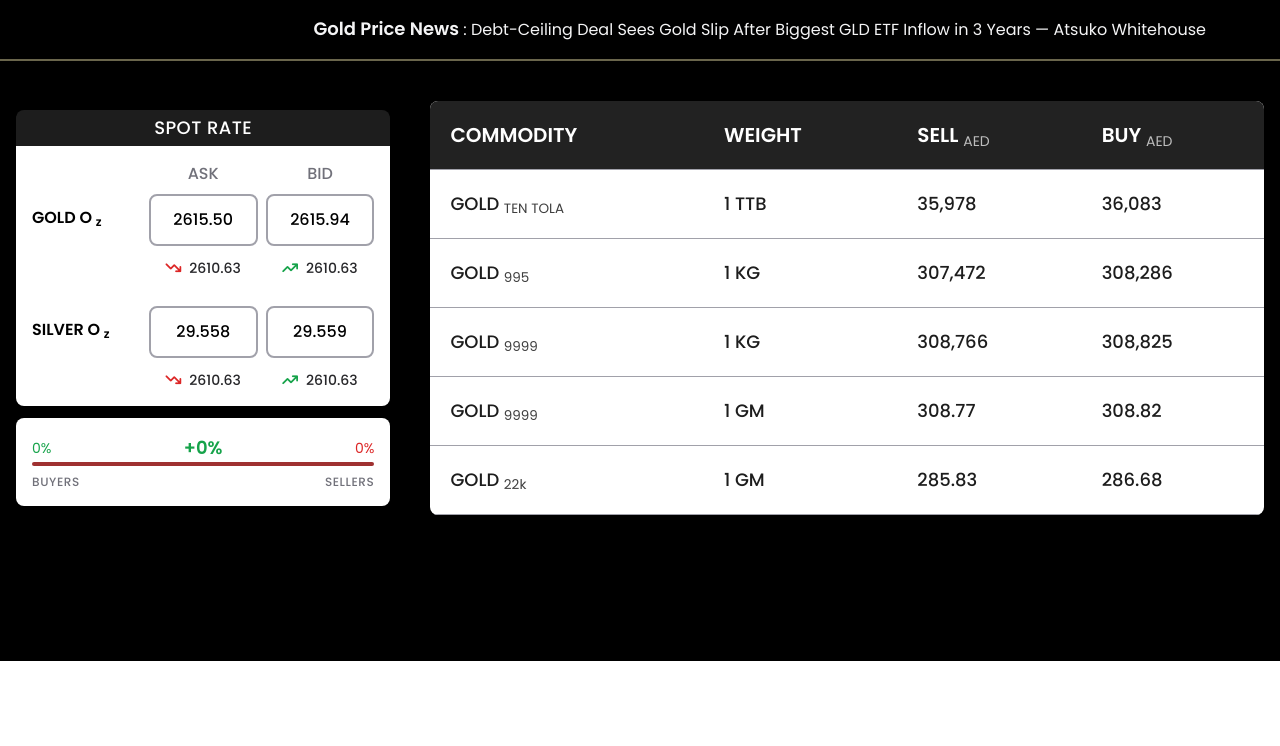
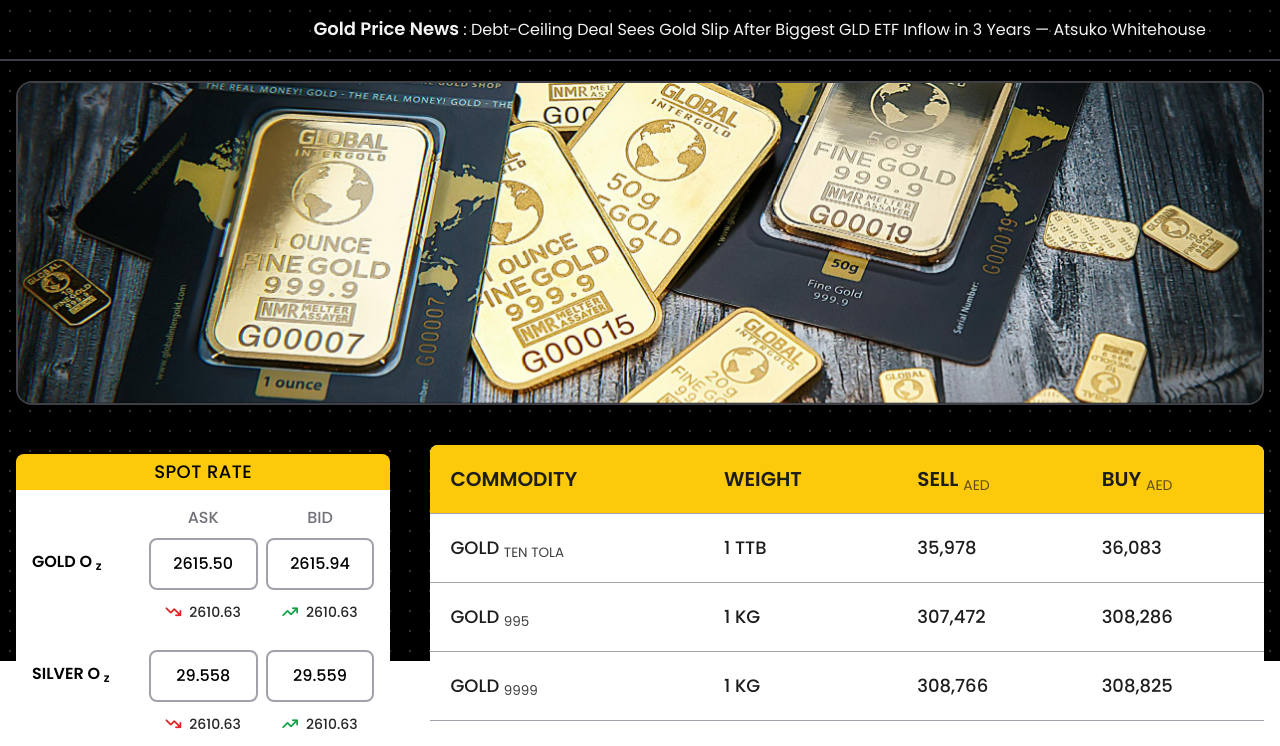
Before and after one commit to hax0-r/fiverr_gold, a website: page website11/gold1.html in a window 1280 px wide. Shown: the part 139-885 px from the top of the page. Before the commit the page ends 800 px from the top, so only its background shows below. Drawn offline with nearby package versions, Linux system fonts and the light colour scheme; grey boxes are pictures that could not be loaded; a script that the page names is missing.

Commit message:
home page

```diff
--- a/website11/Docs/Styles/global.css
+++ b/website11/Docs/Styles/global.css
@@ -102,3 +102,16 @@ img, button, iframe, a {
 .marquee {
     animation: marquee 15s linear infinite;
 }
+
+.swiper-slide {
+  display: flex;
+  justify-content: center;
+  align-items: center;
+}
+
+.swiper-slide img {
+  display: block;
+  width: 100%;
+  height: 100%;
+  object-fit: cover;
+}
--- a/website11/gold1.html
+++ b/website11/gold1.html
@@ -12,14 +12,21 @@
         crossorigin="anonymous" referrerpolicy="no-referrer" />
     <link rel="stylesheet" href="./Docs/Styles/global.css">
     <script src="https://cdn.tailwindcss.com"></script>
+    <link rel="stylesheet" href="https://cdn.jsdelivr.net/npm/swiper@11/swiper-bundle.min.css" />
+
 </head>
 
 <body>
 
+    <div
+        class="fixed top-0 z-[-2] h-screen w-screen bg-[#000000] bg-[radial-gradient(#ffffff33_1px,#000_1px)] bg-[size:20px_20px]">
+    </div>
 
-    <div class="min-h-screen bg-[#000] w-full ">
+    <div class="min-h-screen w-full ">
 
-        <div class="flex items-center md:justify-between justify-center md:flex-row flex-col p-4 max-w-7xl w-full mx-auto">
+
+        <div
+            class="flex items-center md:justify-between justify-center md:flex-row flex-col p-4 max-w-7xl w-full mx-auto">
             <a href="./index.html">
                 <img src="./Docs/Assets/logo1.png" class="h-20 mx-auto mb-6 " alt="">
             </a>
@@ -42,17 +49,28 @@
             </div>
         </div>
 
-        <div class="p-4 w-full text-zinc-100 font-medium border-y-2 border-[#6a664c] overflow-hidden">
+        <div class="p-4 w-full text-zinc-100 font-medium border-y-2 border-zinc-700 overflow-hidden">
             <div class="marquee inline-block text-nowrap font-normal">
                 <span class="font-semibold text-lg">Gold Price News</span> : Debt-Ceiling Deal Sees Gold Slip
                 After Biggest GLD ETF Inflow in 3 Years — Atsuko Whitehouse
             </div>
         </div>
 
-        <div class="flex items-center justify-center lg:flex-row flex-col max-w-7xl mx-auto w-full md:py-10 py-5 px-4 lg:gap-10 gap-4">
+        <div class="max-w-7xl  w-full mx-auto px-4 pt-5">
+            <div class="swiper mySwiper border-2 border-zinc-700 rounded-2xl overflow-hidden">
+                <div class="swiper-wrapper md:h-[20rem] h-[15rem]">
+                    <div class="swiper-slide"><img src="./Docs/Assets/slilde (2).jpg" alt=""></div>
+                    <div class="swiper-slide"><img src="./Docs/Assets/slilde (3).jpg" alt=""></div>
+                    <div class="swiper-slide"><img src="./Docs/Assets/slilde (4).jpg" alt=""></div>
+                </div>
+            </div>
+        </div>
+
+        <div
+            class="flex items-center justify-center lg:flex-row flex-col max-w-7xl mx-auto w-full md:py-10 py-5 px-4 lg:gap-10 gap-4">
             <div class="md:max-w-[30%] w-full">
                 <div class="rounded-lg w-full ">
-                    <h2 class="font-medium text-center uppercase  text-lg bg-[#1d1d1d] text-white tracking-wide rounded-t-lg p-1">
+                    <h2 class="font-medium text-center uppercase  text-lg bg-[#fcca0b] tracking-wide rounded-t-lg p-1">
                         SPOT RATE</h2>
                     <div class="bg-[#ffffff] text-black rounded-b-lg p-4 font-medium grid grid-cols-3 gap-2">
                         <p></p>
@@ -91,9 +109,8 @@
                 <div class="overflow-x-auto rounded-lg overflow-hidden">
                     <table class="min-w-full table-auto border-collapse bg-white text-[#1d1d1d]">
                         <thead>
-                            <tr class="bg-[#222222] text-left text-white">
-                                <th
-                                    class=" p-5 flex items-center justify-between font-semibold text-xl ">
+                            <tr class="bg-[#fcca0b] text-left text-">
+                                <th class=" p-5 flex items-center justify-between font-semibold text-xl ">
                                     COMMODITY</th>
                                 <th class=" p-5 font-semibold text-xl ">WEIGHT
                                 </th>
@@ -151,7 +168,21 @@
     </div>
 
     <script src="https://unpkg.com/lenis@1.1.13/dist/lenis.min.js"></script>
+    <script src="https://cdn.jsdelivr.net/npm/swiper@11/swiper-bundle.min.js"></script>
+
     <script src="./Docs/Javascripts/global.js"></script>
+
+    <script>
+        var swiper = new Swiper(".mySwiper", {
+            slidesPerView: 1,
+            spaceBetween: 10,
+            loop: true,
+            autoplay: {
+                delay: 2500,
+                disableOnInteraction: false,
+            },
+        });
+    </script>
 </body>
 
 </html>
```
Also changed, not shown: index.html (+1 -1 lines), website1/gold1.html (+11 -11 lines), website11/Docs/Assets/slilde (1).jpg (added), website11/Docs/Assets/slilde (3).jpg (added), website11/Docs/Assets/slilde (4).jpg (added), 1 other file.
